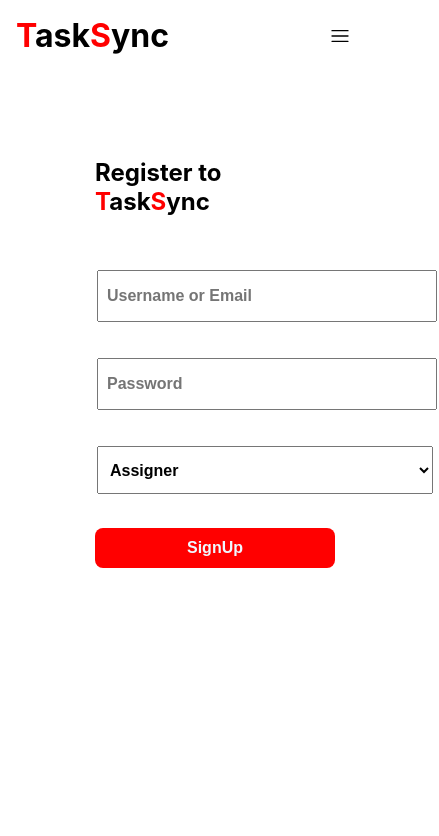
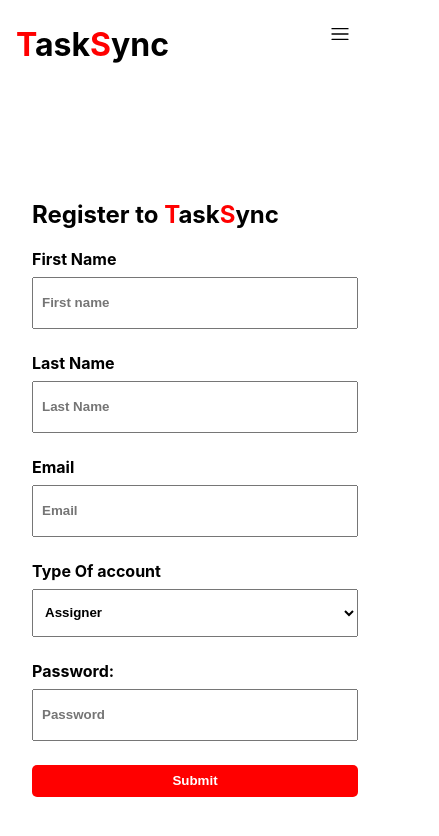
Before and after one commit to Animesh-456/TaskSync-react, a React (Create React App) app: page /signup in a window 390 px wide. Shown: the top 836 px of the page, 439 px wide, since content can reach past the window. Built offline with nearby package versions, Linux system fonts and the light colour scheme.

Commit message:
Fixed responsive view for login and register page

```diff
--- a/src/components/Login.js
+++ b/src/components/Login.js
@@ -4,7 +4,7 @@ import { Link } from 'react-router-dom'
 const Login = () => {
   return (
     <>
-      <div className='log-container'>
+      {/* <div className='log-container'>
         <div className='form-box'>
           <div className="top">
             <h2>Don't have an account? <Link to="/signup" onclick="register()">Sign Up</Link></h2>
@@ -25,6 +25,52 @@ const Login = () => {
             <button className='login-btn'>Login</button>
           </div>
         </div>
+      </div> */}
+
+      {/* <div className='login-cont'>
+        <div className='box-log'>
+          <div className='top'>
+            <h3>Login <span style={{ color: 'red' }}> T</span>ask<span style={{ color: 'red' }}>S</span>ync</h3>
+          </div>
+
+
+          <div className='top2'>
+            <div className="input-box">
+              <input type="text" className="input-field" placeholder="Username or Email" />
+
+            </div>
+            <div className="input-box">
+              <input type="password" className="input-field" placeholder="Password" />
+
+            </div>
+            <div className='log-btn-cont'>
+              <button className='log-btn'>Login</button>
+            </div>
+          </div>
+
+
+        </div>
+      </div> */}
+
+
+      <div className="form-cont">
+        <h2>Login to <span style={{ color: 'red' }}> T</span>ask<span style={{ color: 'red' }}>S</span>ync</h2>
+        <form>
+          <label htmlFor="name">Email/Username:</label>
+          <input placeholder='Username or Email' type="email" id="email" name="email" />
+
+          <label htmlFor="name">Type Of account</label>
+          <select id="account-type">
+            <option value="Assigner">Assigner</option>
+            <option value="Employee">Employee</option>
+          </select>
+
+          <label htmlFor="email">Password:</label>
+          <input placeholder="Password" type="password" id="password" name="password" />
+
+
+          <button type="submit">Submit</button>
+        </form>
       </div>
     </>
   )
--- a/src/components/Signup.js
+++ b/src/components/Signup.js
@@ -2,37 +2,70 @@ import React from 'react'
 import { Link } from 'react-router-dom'
 const Signup = () => {
     return (
-        <div className='log-container2'>
-            <div className='form-box'>
-                <div className="top">
-                    <h2>Register to <span style={{ color: 'red' }}> T</span>ask<span style={{ color: 'red' }}>S</span>ync</h2>
-                    {/* <h3>Signup to TaskSync</h3> */}
-                </div>
+        // <div className='log-container2'>
+        //     <div className='form-box'>
+        //         <div className="top">
+        //             <h2>Register to <span style={{ color: 'red' }}> T</span>ask<span style={{ color: 'red' }}>S</span>ync</h2>
+        //             {/* <h3>Signup to TaskSync</h3> */}
+        //         </div>
 
-                <div className="input-box">
-                    <input type="text" className="input-field" placeholder="Username or Email" />
-                    <i className="bx bx-user"></i>
-                </div>
+        //         <div className="input-box">
+        //             <input type="text" className="input-field" placeholder="Username or Email" />
+        //             <i className="bx bx-user"></i>
+        //         </div>
 
-                <div className="input-box">
-                    <input type="password" className="input-field" placeholder="Password" />
-                    <i className="bx bx-user"></i>
-                </div>
+        //         <div className="input-box">
+        //             <input type="password" className="input-field" placeholder="Password" />
+        //             <i className="bx bx-user"></i>
+        //         </div>
 
 
-                <div className="input-box">
-                    {/* <label for="cars">Choose a car:</label> */}
+        //         <div className="input-box">
+        //             {/* <label for="cars">Choose a car:</label> */}
 
-                    <select id="cars">
-                        <option value="Assigner">Assigner</option>
-                        <option value="Employee">Employee</option>
-                    </select>
+        //             <select id="cars">
+        //                 <option value="Assigner">Assigner</option>
+        //                 <option value="Employee">Employee</option>
+        //             </select>
+        //         </div>
+
+        //         <div className='login-submit-container'>
+        //             <button className='login-btn'>SignUp</button>
+        //         </div>
+        //     </div>
+        // </div>
+
+        <div className="form-cont2">
+            <h2>Register to <span style={{ color: 'red' }}> T</span>ask<span style={{ color: 'red' }}>S</span>ync</h2>
+            <form>
+                <div className='f-l-name'>
+                    {/* <div> */}
+                        <div className='f-l-child'>
+                            <label htmlFor="name">First Name</label>
+                            <input placeholder='First name' type="text" id="fname" name="fname" />
+                        </div>
+                    {/* </div> */}
+                    {/* <div> */}
+                        <div className='f-l-child'>
+                            <label htmlFor="name">Last Name</label>
+                            <input placeholder='Last Name' type="text" id="lname" name="lname" />
+                        </div>
+                    {/* </div> */}
                 </div>
+                <label htmlFor="name">Email</label>
+                <input placeholder='Email' type="email" id="email" name="email" />
 
-                <div className='login-submit-container'>
-                    <button className='login-btn'>SignUp</button>
-                </div>
-            </div>
+                <label htmlFor="name">Type Of account</label>
+                <select id="account-type">
+                    <option value="Assigner">Assigner</option>
+                    <option value="Employee">Employee</option>
+                </select>
+
+                <label htmlFor="email">Password:</label>
+                <input placeholder="Password" type="password" id="password" name="password" />
+
+                <button type="submit">Submit</button>
+            </form>
         </div>
     )
 }
--- a/src/index.css
+++ b/src/index.css
@@ -83,6 +83,7 @@ code {
 
 .hamburger {
   display: none;
+  color: #000;
   background-color: transparent;
   border: none;
   font-size: 1rem;
@@ -120,6 +121,8 @@ code {
 @media screen and (max-width: 768px) {
   .container {
     flex-direction: column;
+    align-items: center;
+    justify-content: center;
     gap: 5rem;
   }
 
@@ -211,66 +214,47 @@ code {
 
 /*Login style*/
 
-.log-container {
+
+.form-cont {
+  max-width: 400px;
+  margin: 0 auto;
+  margin-top: 7rem;
+}
+
+form {
   display: flex;
-  flex-wrap: wrap;
-  align-items: center;
-  justify-content: center;
-  margin-top: 3.5rem;
-  box-sizing: border-box;
-  height: 100vh;
   flex-direction: column;
 }
 
-.form-box {
-  /* background-color: yellow; */
-  height: 100%;
-  width: 200px;
-  margin: 2rem;
-  padding: 2rem;
-  display: flex;
-  flex-direction: column;
-  gap: 2rem;
-}
-
-.input-box {
-  box-sizing: border-box;
-}
-
-.input-box input {
-  height: 2rem;
-  width: 20rem;
-  margin: 2px;
-  padding: 0.5rem;
-  font-size: 1rem;
+label {
+  margin-bottom: 0.5rem;
   font-weight: bold;
 }
 
-.input-box select {
-  height: 3rem;
-  width: 21rem;
-  margin: 2px;
+input, button, select {
   padding: 0.5rem;
-  font-size: 1rem;
+  margin-bottom: 1.5rem;
   font-weight: bold;
+  height: 2rem;
 }
 
 
-.login-btn {
+button {
   background-color: red;
-  height: 2.5rem;
-  width: 15rem;
-  color: aliceblue;
-  font-weight: bold;
+  border-radius: 5px;
+  color: white;
   border: none;
-  font-size: 1rem;
   cursor: pointer;
-  border-radius: 0.5rem;
 }
 
-.login-btn:hover {
-  background-color: rgb(239, 42, 42);
+/* Media Queries for responsiveness */
+@media screen and (max-width: 768px) {
+  .form-cont {
+    max-width: 100%;
+    padding: 0 2rem;
+  }
 }
+
 
 
 
@@ -287,3 +271,58 @@ code {
   height: 100vh;
   flex-direction: column;
 }
+
+
+.f-l-name {
+  display: flex;
+  flex-direction: row;
+  justify-content: start;
+  gap: 8rem;
+}
+
+
+.f-l-child {
+  display: flex;
+  flex-direction: column;
+}
+
+.f-l-name input {
+  width: 130%;
+}
+
+@media screen and (max-width: 768px) {
+  .f-l-name {
+    flex-direction: column;
+    gap: 0rem;
+  }
+
+  .f-l-name input {
+    width: auto;
+  }
+}
+
+
+
+.form-cont2 {
+  max-width: 600px;
+  margin: 0 auto;
+  margin-top: 7rem;
+}
+
+#account-type{
+  height: 3rem;
+}
+
+
+/* Media Queries for responsiveness */
+@media screen and (max-width: 768px) {
+  .form-cont2 {
+    max-width: 100%;
+    padding: 0 2rem;
+  }
+}
+
+
+/* .f-l-name input{
+  width: 50%;
+} */
```
